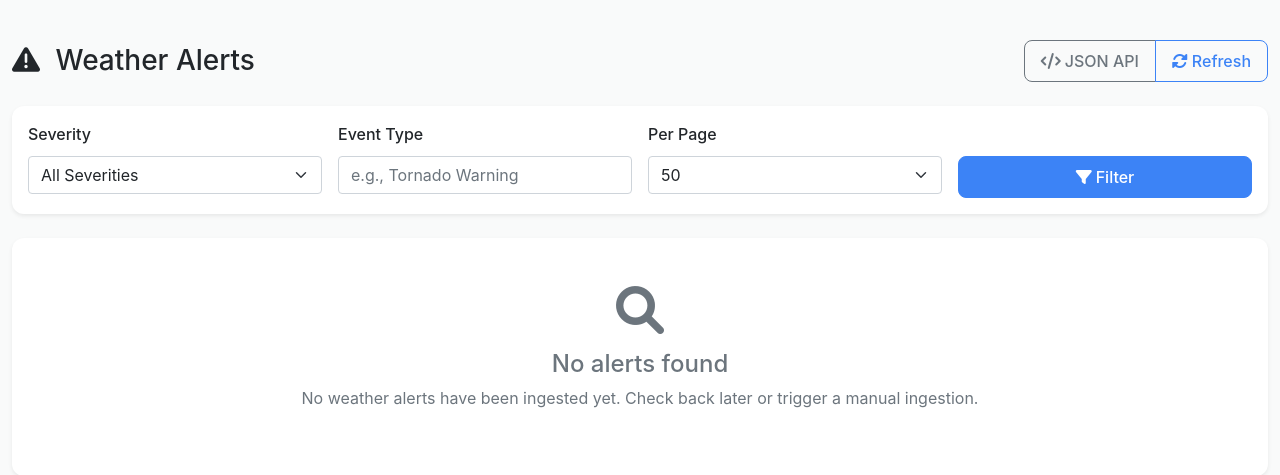
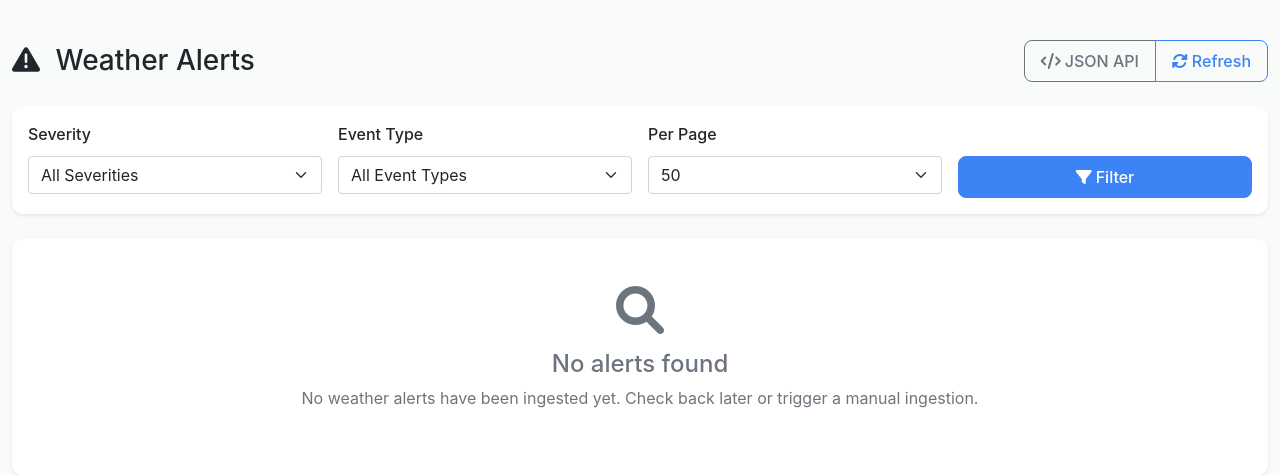
Before and after one commit to CMDVA/HailyDB, a Flask app: page /alerts in a window 1280 px wide. Shown: the part 58-533 px from the top of the page. Run offline with Flask 3, Linux system fonts and the light colour scheme; data that the repository does not hold is empty.

Commit message:
Improve alert filtering by offering a dropdown list of specific alert types
Refactor alert filtering in `app.py` and `alerts.html` to use a dropdown populated from unique `Alert.event` values in the database.

Replit-Commit-Author: Agent
Replit-Commit-Session-Id: 466c085c-6797-4c9b-b98e-a7caa79d100d
Replit-Commit-Screenshot-Url: https://storage.googleapis.com/screenshot-production-us-central1/b39f3a59-cba9-411d-a929-796ce937d19e/a1d38e4b-1b70-4790-986a-02d5078685b0.jpg

```diff
--- a/app.py
+++ b/app.py
@@ -124,7 +124,11 @@ def get_alerts():
             }
         })
 
-    return render_template('alerts.html', alerts=alerts)
+    # Get actual alert types for dropdown
+    alert_types = db.session.query(Alert.event).distinct().order_by(Alert.event).all()
+    alert_types_list = [row[0] for row in alert_types if row[0]]
+
+    return render_template('alerts.html', alerts=alerts, alert_types=alert_types_list)
 
 @app.route('/alerts/<alert_id>')
 def get_alert(alert_id):
--- a/templates/alerts.html
+++ b/templates/alerts.html
@@ -41,8 +41,12 @@
                     </div>
                     <div class="col-md-3">
                         <label for="event" class="form-label">Event Type</label>
-                        <input type="text" class="form-control" id="event" name="event"
-                               value="{{ request.args.get('event', '') }}" placeholder="e.g., Tornado Warning">
+                        <select class="form-select" id="event" name="event">
+                            <option value="">All Event Types</option>
+                            {% for alert_type in alert_types %}
+                            <option value="{{ alert_type }}" {{ 'selected' if request.args.get('event') == alert_type }}>{{ alert_type }}</option>
+                            {% endfor %}
+                        </select>
                     </div>
                     <div class="col-md-3">
                         <label for="per_page" class="form-label">Per Page</label>
```
